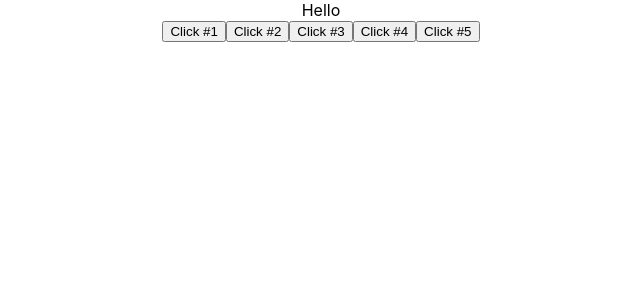
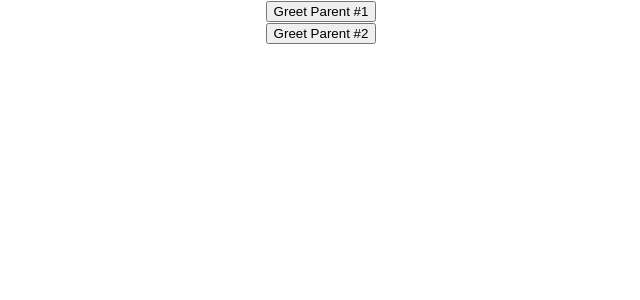
Before and after one commit to for-put-to-use/learning-reactjs, a React (Create React App) app in the folder project-1/: page / in a window 1280 px wide. Shown: the top 300 px of the page, without its empty margins (319-959 px from the left). Built offline with nearby package versions, Linux system fonts and the light colour scheme.

Commit message:
Passing Methods as props to Child Component;

```diff
--- a/project-1/src/App.js
+++ b/project-1/src/App.js
@@ -2,6 +2,7 @@
 import ClassClick from './components/events-demo/ClassClick';
 import EventBind from './components/events-demo/EventBind';
 import FunctionClick from './components/events-demo/FunctionClick';
+import ParentComponent from './components/parent-child-rln/ParentComponent';
 
 //a functional component
 function App() {
@@ -9,7 +10,9 @@
     <div className="App">
       {/* <FunctionClick /> */}
       {/* <ClassClick /> */}
-      <EventBind />
+      {/* <EventBind /> */}
+
+      <ParentComponent />
     </div>
   );
 }
--- /dev/null
+++ b/project-1/src/components/parent-child-rln/ChildComponent.js
@@ -0,0 +1,12 @@
+import React from 'react'
+
+export default function ChildComponent(props) {
+  return (
+    <div>
+        <button onClick={props.greetHandler}>Greet Parent #1</button>
+        <br />
+        {/* To pass parameters to function/method use arrow function like below */}
+        <button onClick={() => props.greetHandler('childParam1')}>Greet Parent #2</button>
+    </div>
+  )
+}
--- /dev/null
+++ b/project-1/src/components/parent-child-rln/ParentComponent.js
@@ -0,0 +1,30 @@
+import React, { Component } from 'react'
+import ChildComponent from './ChildComponent';
+
+class ParentComponent extends Component {
+    constructor(props) {
+      super(props)
+
+      this.state = {
+         parentName: 'parent'
+      }
+
+      // this need to be binded whenever used in methods
+      this.greetParent = this.greetParent.bind(this);
+    }
+
+    greetParent(childName){
+        // alert('Hello '+this.state.parentName);
+        alert(`Hello ${this.state.parentName} from ${childName}`);//ES6 Javascript Feature - template literals
+    }
+
+    render() {
+        return (
+            <div>
+                <ChildComponent greetHandler={this.greetParent}/>
+            </div>
+        )
+    }
+}
+
+export default ParentComponent
```
